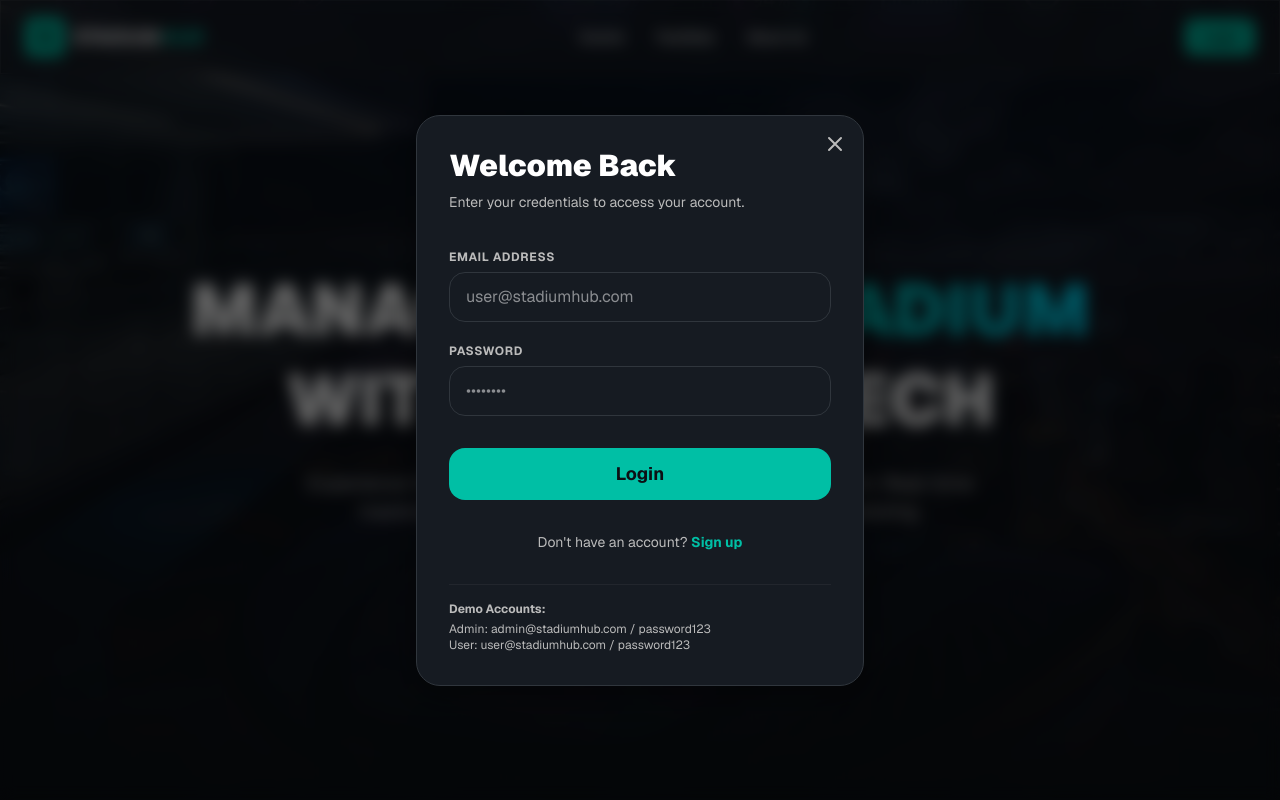
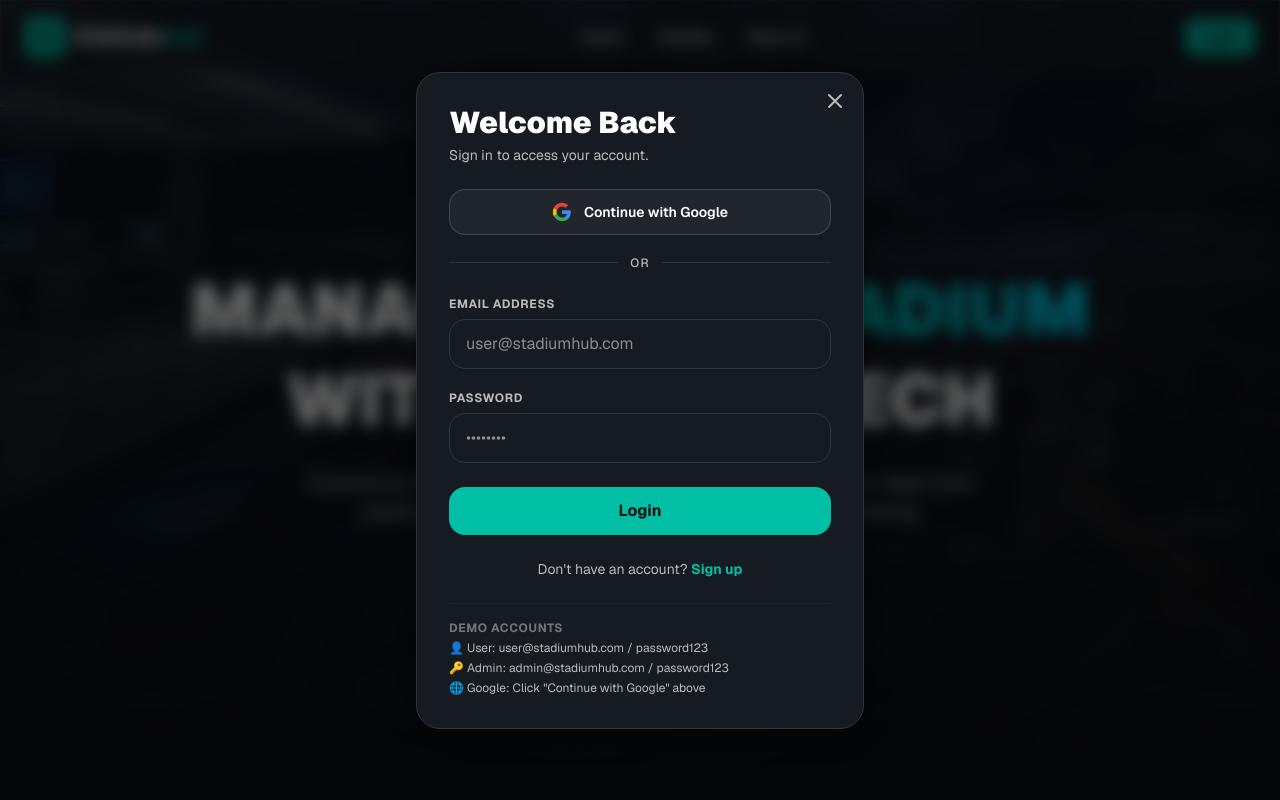
Before and after one commit to MohanaPrasathR/Stadium-Management-System, a Next.js app: page / in a window 1280 px wide. Both pictures are taken after a click on the button "Login". Shown: the top 800 px of the page. Built offline with nearby package versions, Linux system fonts and the light colour scheme.

Commit message:
Feature: Add Google Sign-In button with animated OAuth simulation to LoginModal

```diff
--- a/components/LoginModal.tsx
+++ b/components/LoginModal.tsx
@@ -1,7 +1,6 @@
 'use client';
 import { useState } from 'react';
 import { useAuth } from './AuthProvider';
-import { supabase } from '../lib/supabaseClient';
 import { useRouter } from 'next/navigation';
 
 export function LoginModal() {
@@ -10,6 +9,8 @@ export function LoginModal() {
   const [isLogin, setIsLogin] = useState(true);
   const [error, setError] = useState('');
   const [isLoading, setIsLoading] = useState(false);
+  const [isGoogleLoading, setIsGoogleLoading] = useState(false);
+  const [googleStep, setGoogleStep] = useState<'idle' | 'connecting' | 'selecting' | 'done'>('idle');
 
   // Form State
   const [email, setEmail] = useState('');
@@ -18,6 +19,7 @@ export function LoginModal() {
 
   if (!showLoginModal) return null;
 
+  // ─── Email / Password Submit ───────────────────────────────────────────────
   const handleSubmit = async (e: React.FormEvent) => {
     e.preventDefault();
     if (isLoading) return;
@@ -33,60 +35,148 @@ export function LoginModal() {
           action: isLogin ? 'login' : 'register',
           email,
           password,
-          name
+          name,
         }),
       });
 
       const data = await response.json();
 
-      if (!response.ok) {
-        throw new Error(data.error || 'Authentication failed');
-      }
+      if (!response.ok) throw new Error(data.error || 'Authentication failed');
 
       login(data);
       setShowLoginModal(false);
       router.push(data.role === 'admin' ? '/admin' : '/user');
 
     } catch (err: any) {
-      console.warn("API Auth failed, falling back to Demo Mode for presentation safety.");
-      // FALLBACK TO DEMO MODE so the presentation never "fails"
+      // Presentation fallback — always work with @stadiumhub.com addresses
       if (email.includes('stadiumhub.com')) {
         const demoUser = {
           id: 'demo-123',
           name: name || (email.startsWith('admin') ? 'Admin Demo' : 'User Demo'),
           email,
-          role: (email.includes('admin') ? 'admin' : 'user')
+          role: (email.includes('admin') ? 'admin' : 'user') as 'admin' | 'user',
         };
         login(demoUser);
         setShowLoginModal(false);
         router.push(demoUser.role === 'admin' ? '/admin' : '/user');
       } else {
-        setError(err.message || 'Connection failed.');
+        setError(err.message || 'Connection failed. Please try again.');
       }
     } finally {
       setIsLoading(false);
     }
   };
 
+  // ─── Google Sign-In Simulation ─────────────────────────────────────────────
+  const handleGoogleSignIn = async () => {
+    if (isGoogleLoading) return;
+    setIsGoogleLoading(true);
+    setError('');
+
+    // Step 1: "Connecting to Google…"
+    setGoogleStep('connecting');
+    await new Promise(r => setTimeout(r, 1200));
+
+    // Step 2: "Selecting account…"
+    setGoogleStep('selecting');
+    await new Promise(r => setTimeout(r, 1400));
+
+    // Step 3: Done — sign in as Google user
+    setGoogleStep('done');
+    await new Promise(r => setTimeout(r, 500));
+
+    const googleUser = {
+      id: 'google-demo-001',
+      name: 'Mohan Prasath',
+      email: 'mohan.prasath@gmail.com',
+      role: 'user' as const,
+      provider: 'google',
+    };
+
+    // Save to simdb via register
+    fetch('/api/users', {
+      method: 'POST',
+      headers: { 'Content-Type': 'application/json' },
+      body: JSON.stringify({
+        action: 'register',
+        name: googleUser.name,
+        email: googleUser.email,
+        password: 'google-oauth-token',
+      }),
+    }).catch(() => {}); // fire-and-forget
+
+    login(googleUser);
+    setShowLoginModal(false);
+    setIsGoogleLoading(false);
+    setGoogleStep('idle');
+    router.push('/user');
+  };
+
+  const googleButtonLabel = {
+    idle: 'Continue with Google',
+    connecting: 'Connecting to Google…',
+    selecting: 'Select your Google account…',
+    done: 'Signing you in…',
+  }[googleStep];
+
   return (
     <div className="fixed inset-0 z-[100] flex items-center justify-center bg-black/60 backdrop-blur-sm p-4">
       <div className="bg-card border border-card-border p-6 sm:p-8 rounded-2xl w-full max-w-md relative shadow-glass">
+
+        {/* Close */}
         <button
           onClick={() => setShowLoginModal(false)}
-          className="absolute top-4 right-4 text-text-muted hover:text-white"
+          className="absolute top-4 right-4 text-text-muted hover:text-white transition-colors"
         >
           <svg className="w-6 h-6" fill="none" stroke="currentColor" viewBox="0 0 24 24">
-             <path strokeLinecap="round" strokeLinejoin="round" strokeWidth="2" d="M6 18L18 6M6 6l12 12" />
+            <path strokeLinecap="round" strokeLinejoin="round" strokeWidth="2" d="M6 18L18 6M6 6l12 12" />
           </svg>
         </button>
 
-        <h2 className="text-3xl font-black mb-2">{isLogin ? 'Welcome Back' : 'Create Account'}</h2>
-        <p className="text-text-muted mb-8 text-sm">
-          {isLogin ? 'Enter your credentials to access your account.' : 'Join to start booking stadium events.'}
+        <h2 className="text-3xl font-black mb-1">{isLogin ? 'Welcome Back' : 'Create Account'}</h2>
+        <p className="text-text-muted mb-6 text-sm">
+          {isLogin ? 'Sign in to access your account.' : 'Join to start booking stadium events.'}
         </p>
 
-        {error && <div className="p-3 mb-6 bg-red-500/10 border border-red-500/30 text-red-500 text-sm rounded-lg font-bold">{error}</div>}
+        {/* ── Google Button ── */}
+        <button
+          type="button"
+          onClick={handleGoogleSignIn}
+          disabled={isGoogleLoading}
+          className="w-full flex items-center justify-center gap-3 py-3 px-4 rounded-xl border border-white/15 bg-white/5 hover:bg-white/10 transition-all font-semibold text-sm disabled:opacity-70 mb-5"
+        >
+          {isGoogleLoading ? (
+            <svg className="animate-spin w-5 h-5 text-primary" fill="none" viewBox="0 0 24 24">
+              <circle className="opacity-25" cx="12" cy="12" r="10" stroke="currentColor" strokeWidth="4" />
+              <path className="opacity-75" fill="currentColor" d="M4 12a8 8 0 018-8v8z" />
+            </svg>
+          ) : (
+            /* Official Google "G" logo SVG */
+            <svg className="w-5 h-5 shrink-0" viewBox="0 0 24 24">
+              <path fill="#4285F4" d="M22.56 12.25c0-.78-.07-1.53-.2-2.25H12v4.26h5.92c-.26 1.37-1.04 2.53-2.21 3.31v2.77h3.57c2.08-1.92 3.28-4.74 3.28-8.09z"/>
+              <path fill="#34A853" d="M12 23c2.97 0 5.46-.98 7.28-2.66l-3.57-2.77c-.98.66-2.23 1.06-3.71 1.06-2.86 0-5.29-1.93-6.16-4.53H2.18v2.84C3.99 20.53 7.7 23 12 23z"/>
+              <path fill="#FBBC05" d="M5.84 14.09c-.22-.66-.35-1.36-.35-2.09s.13-1.43.35-2.09V7.07H2.18C1.43 8.55 1 10.22 1 12s.43 3.45 1.18 4.93l3.66-2.84z"/>
+              <path fill="#EA4335" d="M12 5.38c1.62 0 3.06.56 4.21 1.64l3.15-3.15C17.45 2.09 14.97 1 12 1 7.7 1 3.99 3.47 2.18 7.07l3.66 2.84c.87-2.6 3.3-4.53 6.16-4.53z"/>
+            </svg>
+          )}
+          <span>{googleButtonLabel}</span>
+        </button>
 
+        {/* ── Divider ── */}
+        <div className="flex items-center gap-3 mb-5">
+          <div className="flex-1 h-px bg-white/10" />
+          <span className="text-xs text-text-muted font-medium uppercase tracking-widest">or</span>
+          <div className="flex-1 h-px bg-white/10" />
+        </div>
+
+        {/* ── Error ── */}
+        {error && (
+          <div className="p-3 mb-4 bg-red-500/10 border border-red-500/30 text-red-400 text-sm rounded-lg font-bold">
+            {error}
+          </div>
+        )}
+
+        {/* ── Email / Password Form ── */}
         <form onSubmit={handleSubmit} className="flex flex-col gap-4">
           {!isLogin && (
             <div>
@@ -126,13 +216,26 @@ export function LoginModal() {
             />
           </div>
 
-          <button type="submit" disabled={isLoading} className="w-full btn-primary py-3 mt-4 text-lg text-center disabled:opacity-50">
-            {isLoading ? 'Processing...' : (isLogin ? 'Login' : 'Register')}
+          <button
+            type="submit"
+            disabled={isLoading}
+            className="w-full btn-primary py-3 mt-2 text-base text-center font-bold disabled:opacity-50 flex items-center justify-center gap-2"
+          >
+            {isLoading ? (
+              <>
+                <svg className="animate-spin w-4 h-4" fill="none" viewBox="0 0 24 24">
+                  <circle className="opacity-25" cx="12" cy="12" r="10" stroke="currentColor" strokeWidth="4" />
+                  <path className="opacity-75" fill="currentColor" d="M4 12a8 8 0 018-8v8z" />
+                </svg>
+                Processing…
+              </>
+            ) : isLogin ? 'Login' : 'Create Account'}
           </button>
         </form>
 
-        <div className="mt-8 text-center text-sm text-text-muted">
-          {isLogin ? "Don't have an account? " : "Already have an account? "}
+        {/* ── Toggle ── */}
+        <div className="mt-6 text-center text-sm text-text-muted">
+          {isLogin ? "Don't have an account? " : 'Already have an account? '}
           <button
             type="button"
             onClick={() => { setIsLogin(!isLogin); setError(''); }}
@@ -142,13 +245,13 @@ export function LoginModal() {
           </button>
         </div>
 
-        {/* Demo Accounts Notice */}
-        <div className="mt-8 pt-4 border-t border-white/5 text-xs text-text-muted">
-          <div className="font-bold mb-1">Demo Accounts:</div>
-          <div>Admin: admin@stadiumhub.com / password123</div>
-          <div>User: user@stadiumhub.com / password123</div>
+        {/* ── Demo Accounts ── */}
+        <div className="mt-6 pt-4 border-t border-white/5 text-xs text-text-muted space-y-1">
+          <div className="font-bold text-white/40 uppercase tracking-wider mb-1">Demo Accounts</div>
+          <div>👤 User: <span className="text-white/70">user@stadiumhub.com / password123</span></div>
+          <div>🔑 Admin: <span className="text-white/70">admin@stadiumhub.com / password123</span></div>
+          <div>🌐 Google: <span className="text-white/70">Click "Continue with Google" above</span></div>
         </div>
-
       </div>
     </div>
   );
```
